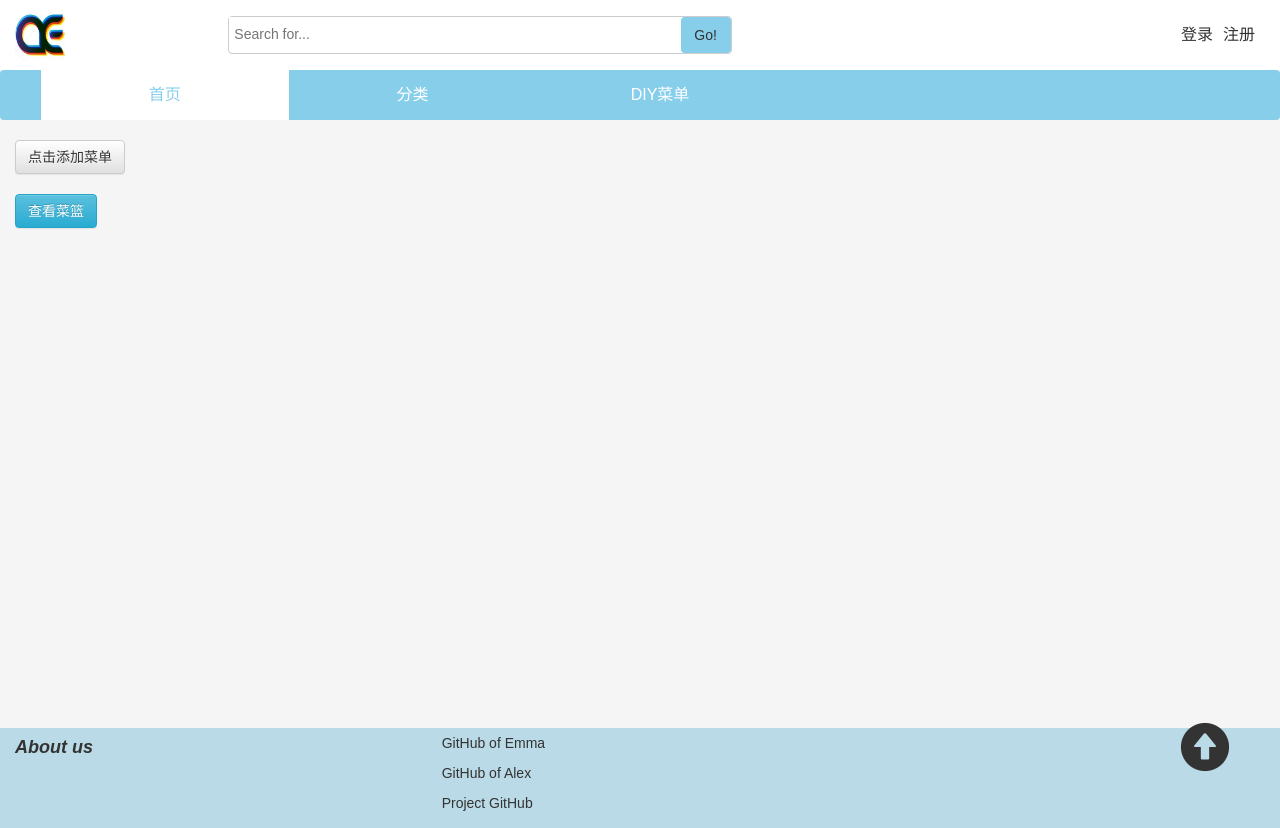
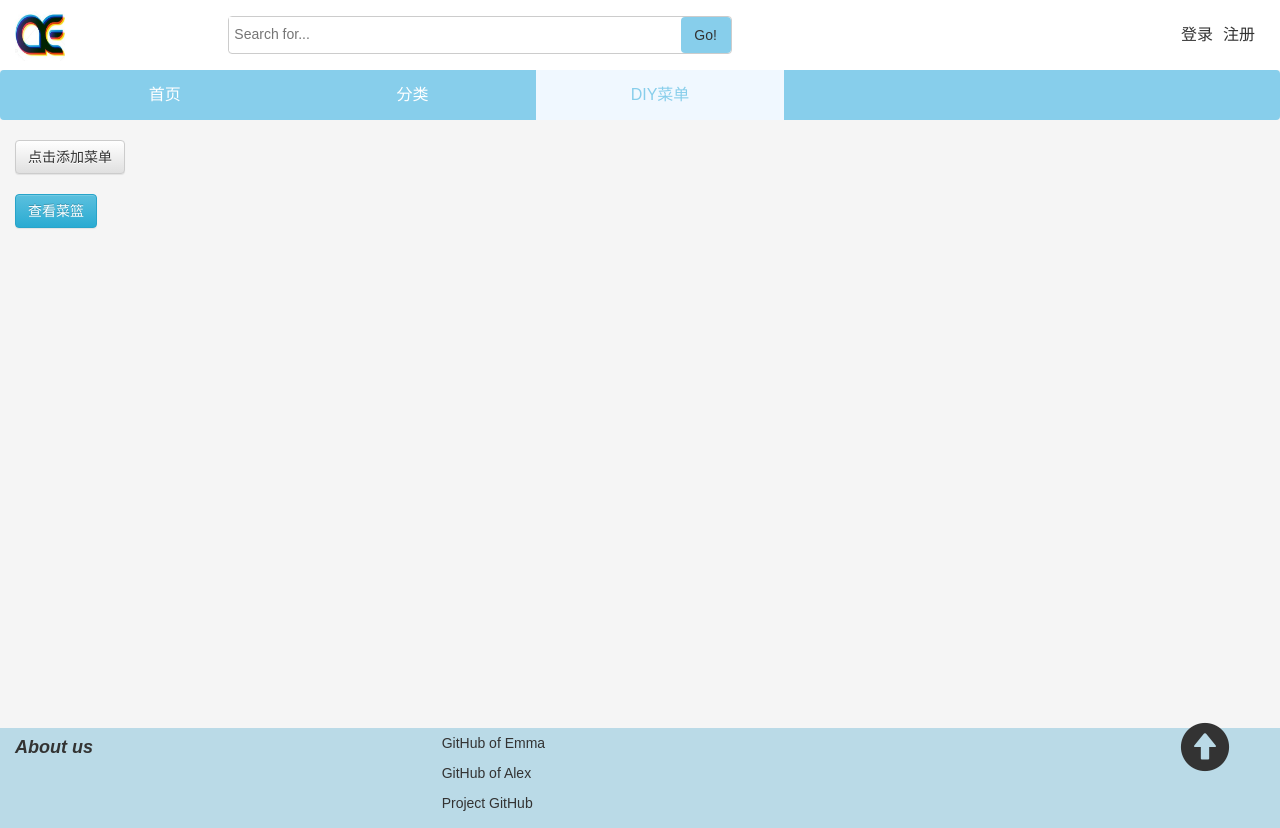
Before and after one commit to Emma-1024/aemenu, a React (Create React App) app: page /diymenu in a window 1280 px wide. Built offline with nearby package versions, Linux system fonts and the light colour scheme.

Commit message:
Modify  Nav component active class

```diff
--- a/src/components/Nav.js
+++ b/src/components/Nav.js
@@ -1,5 +1,5 @@
 import React, { Component } from 'react';
-import { BrowserRouter as Router, Route, Link } from "react-router-dom";
+import { BrowserRouter as Router, Route, Link, NavLink } from "react-router-dom";
 import { Grid, Row } from 'react-bootstrap';
 import '../css/nav.css';
 
@@ -11,7 +11,7 @@ class Nav extends Component {
   constructor() {
     super()
     this.state = {
-      active: ['active', '', '']
+      // active: ['active', '', '']
     }
   }
   render() {
@@ -21,13 +21,16 @@ class Nav extends Component {
           <Row className="navbar">
             <ul className="navul">
               <li>
-                <Link className={this.state.active[0]} onClick={() => this._changeActive(0)} to="/">首页</Link>
+                {/* <Link className={this.state.active[0]} onClick={() => this._changeActive(0)} to="/">首页</Link> */}
+                <NavLink exact to="/" activeClassName="selected"><span>首页</span></NavLink>
               </li>
               <li>
-                <Link className={this.state.active[1]} onClick={() => this._changeActive(1)} to="/category">分类</Link>
+                {/* <Link className={this.state.active[1]} onClick={() => this._changeActive(1)} to="/category">分类</Link> */}
+                <NavLink to="/category" activeClassName="selected"><span>分类</span></NavLink>
               </li>
               <li>
-                <Link className={this.state.active[2]} onClick={() => this._changeActive(2)} to="/diymenu">DIY菜单</Link>
+                {/* <Link className={this.state.active[2]} onClick={() => this._changeActive(2)} to="/diymenu">DIY菜单</Link> */}
+                <NavLink to="/diymenu" activeClassName="selected"><span>DIY菜单</span></NavLink>
               </li>
             </ul>
           </Row>
--- a/src/css/nav.css
+++ b/src/css/nav.css
@@ -21,9 +21,15 @@
 }
 .navbar .navul>li a:hover{
   color: skyblue;
-  background-color: #fff;
+  background-color: #F0F8FF;
 }
-.navbar .navul>li a.active {
+/* .navbar .navul>li a.active {
   color: skyblue;
   background-color: #fff;
+} */
+.selected {
+  background-color: #F0F8FF;
 }
+.selected span{
+  color: skyblue;
+}
```
